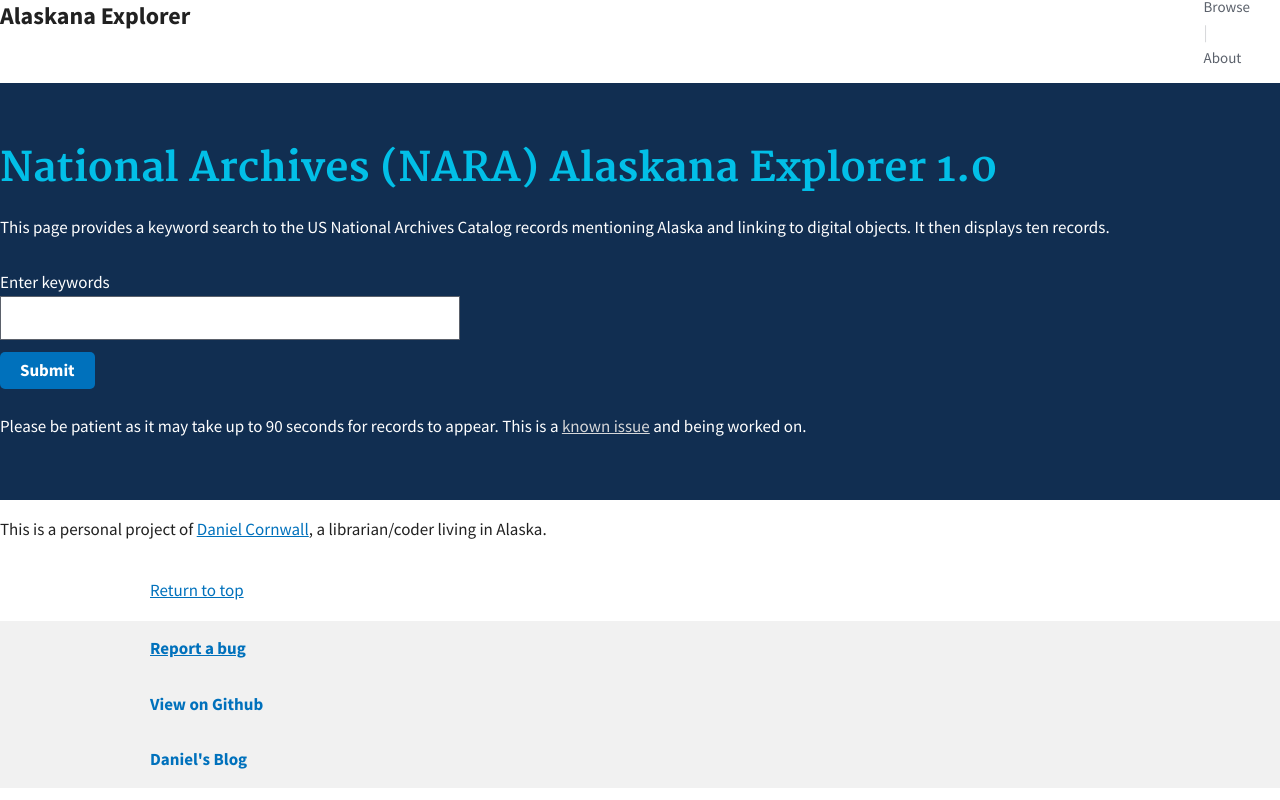
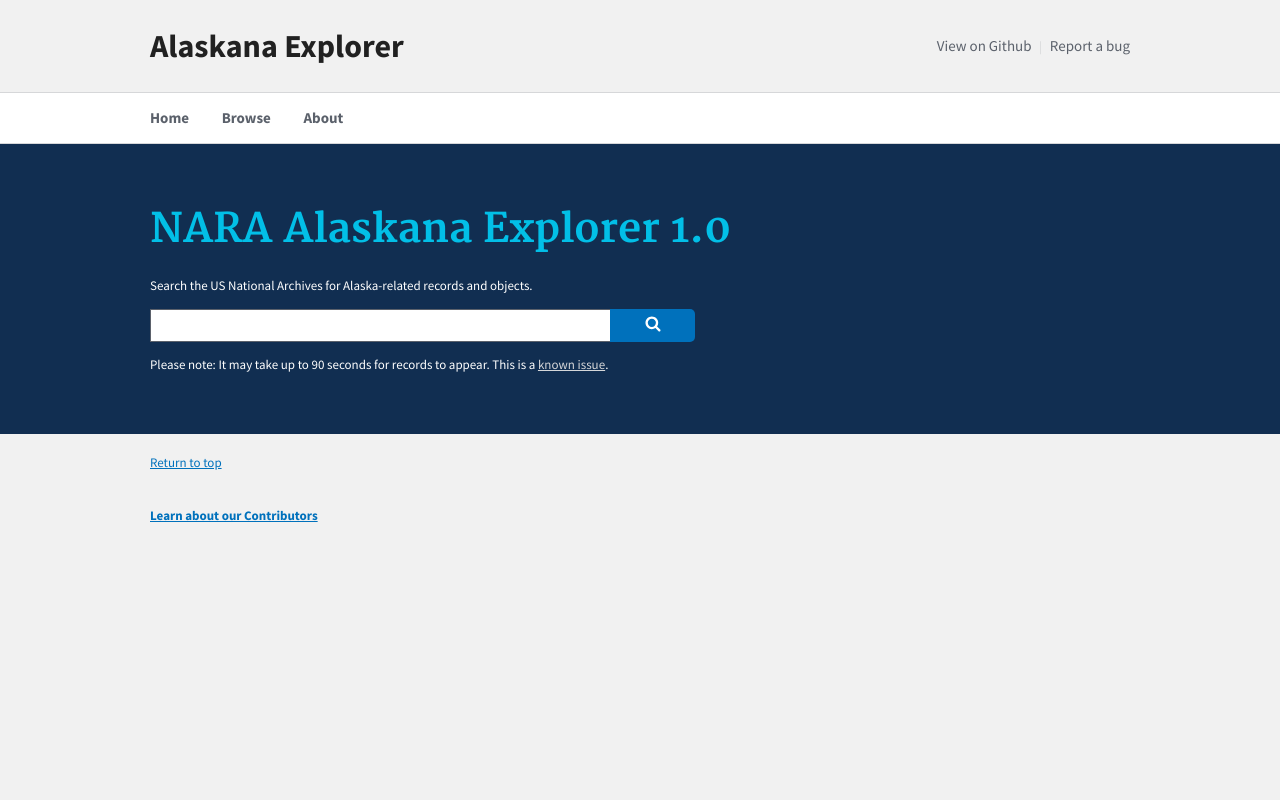
Before and after one commit to ddcornwall/nara-alaskana, a plain HTML site: page index.html in a window 1280 px wide. Drawn offline with nearby package versions, Linux system fonts and the light colour scheme; a script that the page names is missing.

Commit message:
update global nav; refine search box

```diff
--- a/index.html
+++ b/index.html
@@ -3,7 +3,7 @@
 <html lang="en-us">
 
   <head>
-    <title>National Archives Alaskana Explorer</title>
+    <title>Alaskana Explorer</title>
 
     <meta http-equiv="Content-Type" content="text/html;charset=utf-8">
     <meta http-equiv="X-UA-Compatible" content="IE=Edge">
@@ -22,10 +22,11 @@
 </head>
 
 
-<body class="usa-layout-docs">
+<body class="usa-banner">
   <!-- Skip Navigation -->
   <a class="usa-skipnav" href="#main-content">Skip to main content</a>
 
+  <header class="usa-header usa-header-extended" role="banner">
     <div class="usa-navbar">
       <div class="usa-logo" id="extended-logo">
         <em class="usa-logo-text">
@@ -45,45 +46,59 @@
           <img src="uswds-1.6.0/img/close.svg" alt="close">
         </button>
 
+        <ul class="usa-nav-primary">
+          <li>
+            <a class="usa-nav-link" href="/"><span>Home</span></a>
+          </li>
+          <li>
+            <a class="usa-nav-link" href="browse.html"><span>Browse</span></a>
+          </li>
+          <li>
+            <a class="usa-nav-link" href="about.html"><span>About</span></a>
+          </li>
+        </ul>
+
         <div class="usa-nav-secondary">
 
           <ul class="usa-unstyled-list usa-nav-secondary-links">
             <li>
-            <a href="/">
-              Home
+              <a href="https://github.com/ddcornwall/nara-alaskana">
+                View on Github
               </a>
             </li>
             <li>
-            <a href="browse.html">
-              Browse
-            </a>
-          </li>
-          <li>
-            <a href="about.html">
-              About
+              <a href="https://github.com/ddcornwall/nara-alaskana/issues">
+                Report a bug
               </a>
             </li>
           </ul>
         </div>
       </div>
     </nav>
+  </header>
 
   <main id="main-content">
 
     <section class="usa-section usa-section-dark">
+      <div class="usa-grid">
 
-      <h1>National Archives (NARA) Alaskana Explorer 1.0</h1>
+        <h1>NARA Alaskana Explorer 1.0</h1>
 
-      <p>This page provides a keyword search to the US National Archives Catalog records mentioning Alaska and linking to digital objects. It then displays ten records.
+        <p>Search the US National Archives for Alaska-related records and objects.</p>
 
-      <form id="form-container">
-        <label for="keywords">Enter keywords</label>
-        <input type="text" id="keywords" />
-        <button id="submit-btn">Submit</button>
+        <form id="form-container" class="usa-search js-search-form" role="search">
+          <div role="search">
+            <label for="keywords" class="usa-sr-only">Search keywords</label>
+            <input type="search" id="keywords" />
+            <button id="submit-btn" type="submit">
+              <img src="uswds-1.6.0/img/search.svg" alt="Search">
+              <span class="usa-sr-only">Search<</span></button>
+          </div>
         </form>
 
-      <p>Please be patient as it may take up to 90 seconds for records to appear. This is a <a href="https://github.com/ddcornwall/nara-alaskana/blob/master/knownIssues">known issue</a> and being worked on.</p>
+        <p>Please note: It may take up to 90 seconds for records to appear. This is a <a href="https://github.com/ddcornwall/nara-alaskana/issues">known issue</a>.</p>
 
+      </div>
     </section>
 
     <!--Load most recent items with select metadata -->
@@ -92,8 +107,6 @@
 </main>
 
 <footer class="usa-footer usa-footer-medium" role="contentinfo">
-
-  <p>This is a personal project of <a href="https://librarianfromalaska.wordpress.com/about/" target="_blank">Daniel Cornwall</a>, a librarian/coder living in Alaska.</p>
 
   <div class="usa-grid usa-footer-return-to-top">
     <a href="#">Return to top</a>
@@ -104,18 +117,8 @@
         <nav class="usa-footer-nav">
             <ul class="usa-unstyled-list">
               <li class="usa-footer-primary-link">
-                <a href="https://librarianfromalaska.wordpress.com/bug-reports/">
-                  Report a bug
-                </a>
-              </li>
-              <li class="usa-footer-primary-link">
-                <a href="https://github.com/ddcornwall/nara-alaskana">
-                  View on Github
-                </a>
-              </li>
-              <li class="usa-footer-primary-link">
-                <a href="https://librarianfromalaska.wordpress.com/">
-                  Daniel's Blog
+                <a href="contributors.html">
+                  Learn about our Contributors
                 </a>
               </li>
             </ul>
```
Lines whose indentation alone changed are shown as unchanged.
